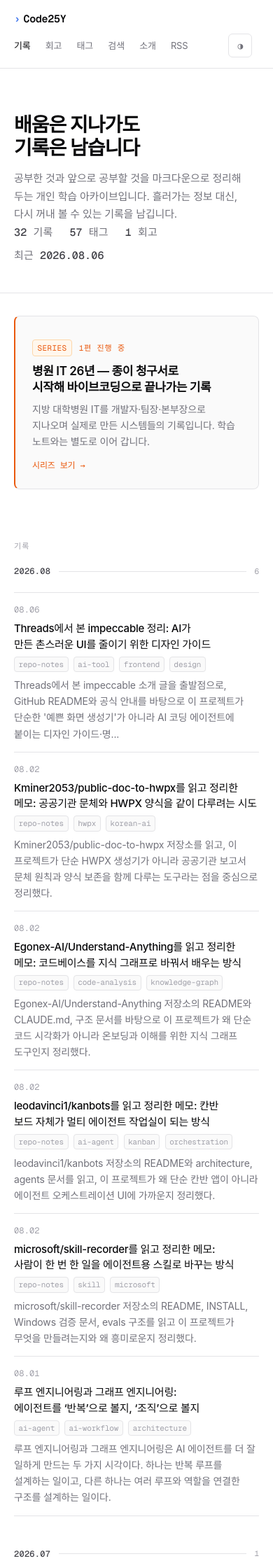
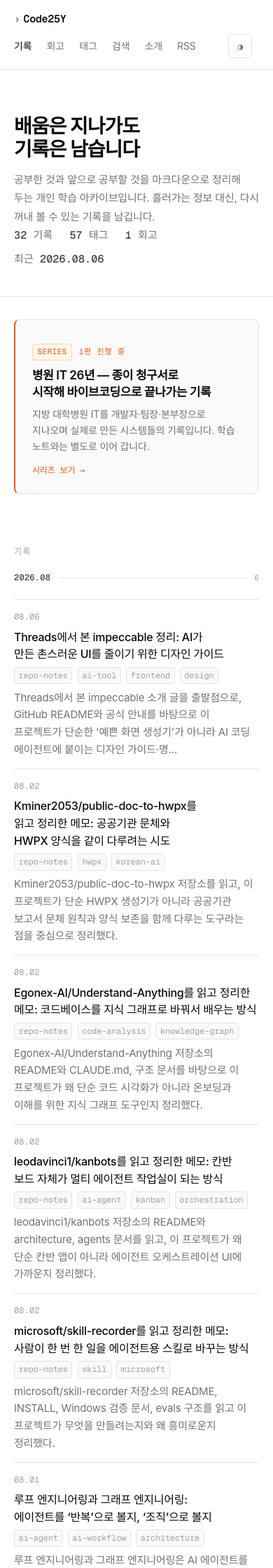
Before and after one commit to songseungyul/Code25Y, a Jekyll site: the page built from index.md, in a window 390 px wide. Shown: the top 2240 px of the page at 70% size. Built offline with Jekyll 4.4.1, drawn with Linux system fonts in a browser that asks for light colours; some web fonts are replaced.

Commit message:
Increase mobile typography size

```diff
--- a/assets/css/style.scss
+++ b/assets/css/style.scss
@@ -1422,6 +1422,10 @@ input:focus-visible {
 }
 
 @media (max-width: 640px) {
+  body {
+    font-size: 1rem;
+    line-height: 1.75;
+  }
   .site-header {
     position: static;
     backdrop-filter: none;
@@ -1436,6 +1440,29 @@ input:focus-visible {
     width: 100%;
     justify-content: flex-start;
     margin-left: -0.6rem;
+    font-size: 0.875rem;
+  }
+  .eyebrow,
+  .section-label,
+  .search-label,
+  .archive-meta,
+  .post-header-meta,
+  .search-help,
+  .search-status,
+  .log-date,
+  .log-tags,
+  .tag-count,
+  .prose figcaption {
+    font-size: 0.75rem;
+  }
+  .archive-title,
+  .log-title {
+    font-size: 1rem;
+    line-height: 1.55;
+  }
+  .archive-excerpt,
+  .log-excerpt {
+    font-size: 0.9375rem;
   }
   .theme-toggle {
     margin-left: auto;
```
